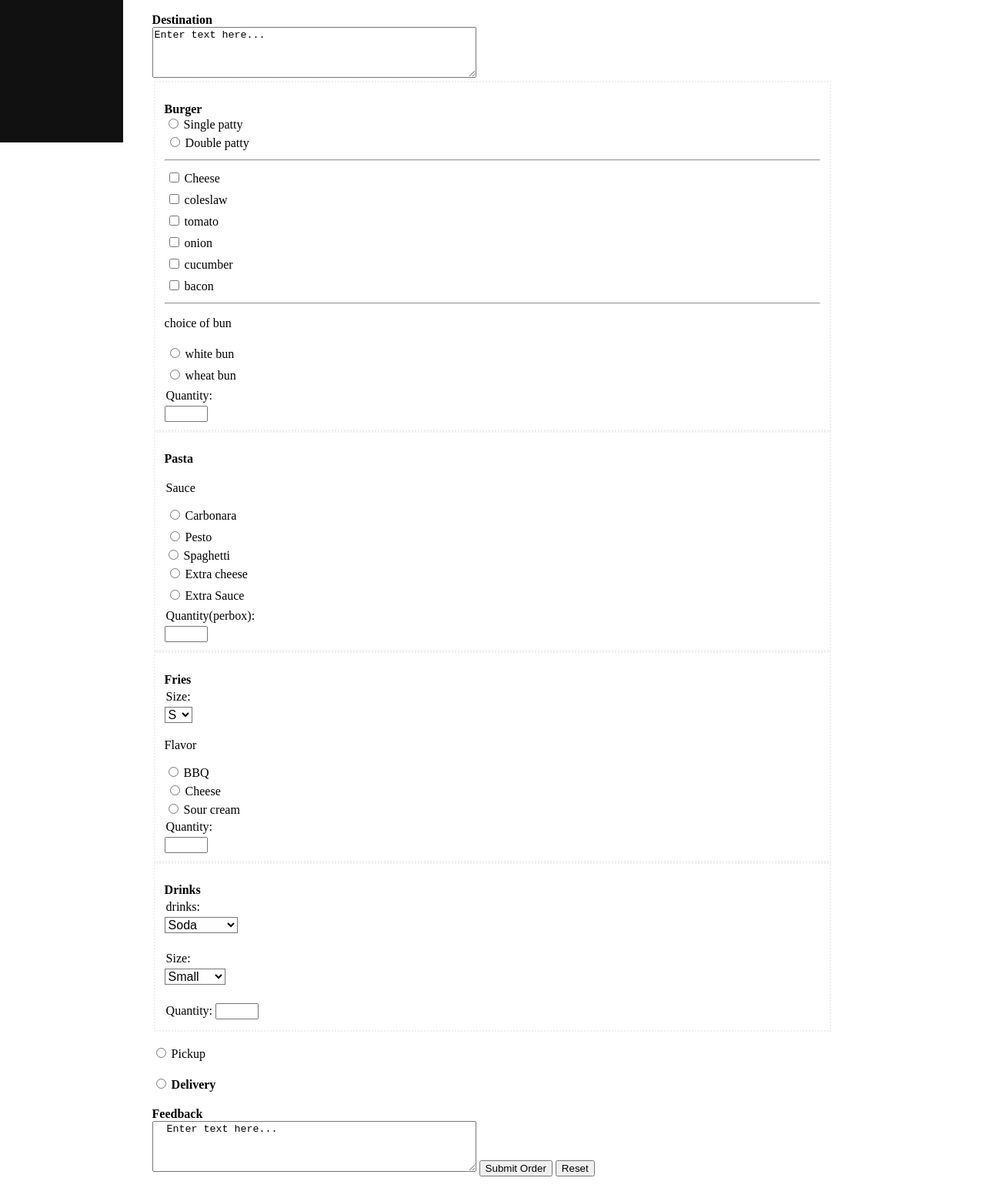
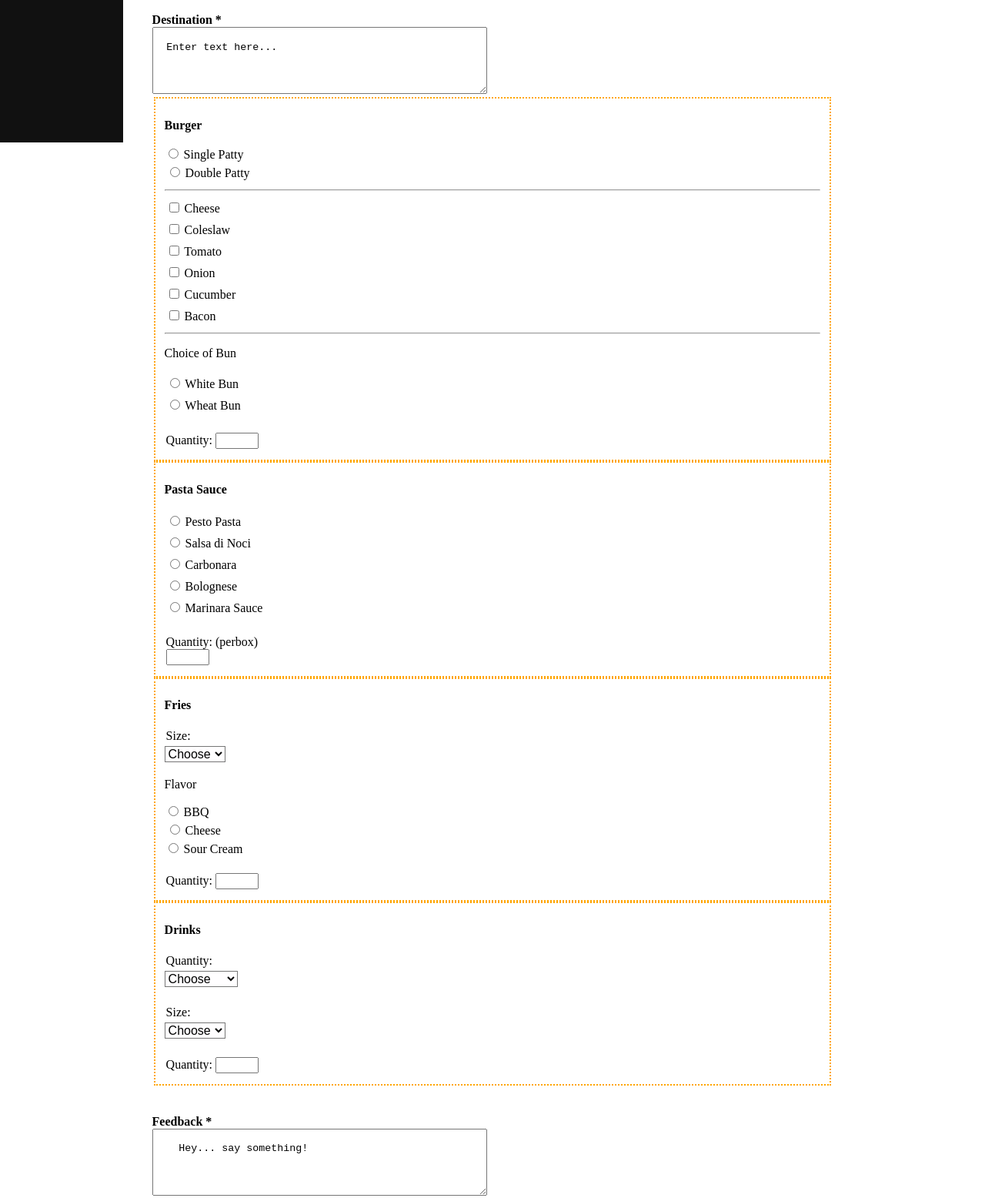
Before and after one commit to JakeBlack21/MarkyResume.github.io, a plain HTML site: page Cadelina_pizzaOrderForm_CSAD.html in a window 1280 px wide. Shown: the part 631-2187 px from the top of the page at 77% size. Drawn offline with Linux system fonts and the light colour scheme.

Commit message:
Update Cadelina_pizzaOrderForm_CSAD.html

```diff
--- a/Cadelina_pizzaOrderForm_CSAD.html
+++ b/Cadelina_pizzaOrderForm_CSAD.html
@@ -21,6 +21,8 @@
 
       fieldset{
         border-style: dotted;
+        border-color: orange;
+
       }
 
       input[type="text"],
@@ -144,10 +146,13 @@
       margin: auto;
   }
 
-   body {
-    background-color: white
+  body {
+    background-color: white;
   }
 
+  button {
+  	background-color: orange;
+  }
 
     </style>
 </head>
@@ -243,20 +248,22 @@
             Female
     </label>
   <label for="id-delivery">
-    Destination
+    Destination *
   </label>
- <textarea rows="4" cols="50" name="comment" form="usrform">
+ <textarea rows="4" cols="50" name="comment" form="usrform" style="width:45%;height:50px;padding:2%;font:0.75em/1em ;">
 Enter text here...</textarea>
+
   <fieldset>
     <h2>
     Burger
     </h2>
+    <br>
       <input id="id-burger1"
            name="burger"
            type="radio"
            value="Thin">
 
-            Single patty
+            Single Patty
 
     </label>
     <label>
@@ -265,7 +272,7 @@ Enter text here...</textarea>
            type="radio"
            value="Classic">
 
-            Double patty
+            Double Patty
 
     </label>
     <hr>
@@ -280,21 +287,21 @@ Enter text here...</textarea>
       <input name="topping"
            type="checkbox"
            value="Cheese">
-            coleslaw
+            Coleslaw
     </label>
 
     <label>
       <input name="topping"
            type="checkbox"
            value="Cheese">
-            tomato
+            Tomato
     </label>
 
     <label>
       <input name="topping"
            type="checkbox"
            value="Cheese">
-            onion
+            Onion
     </label>
 
 
@@ -302,26 +309,26 @@ Enter text here...</textarea>
       <input name="topping"
            type="checkbox"
            value="Cheese">
-            cucumber
+            Cucumber
     </label>
 
     <label>
       <input name="topping"
            type="checkbox"
            value="Cheese">
-            bacon
+            Bacon
     </label>
 
 
     <hr>
-    <p>choice of bun</p>
+    <p>Choice of Bun</p>
     <label>
      <input id="id-buns1"
            name="buns"
            type="radio"
            value="Thin">
 
-         white bun
+         White Bun
 
     </label>
 
@@ -331,26 +338,27 @@ Enter text here...</textarea>
            type="radio"
            value="Classic">
 
-         wheat bun
+         Wheat Bun
 
     </label>
+	<br>
+    <label for="quantity">Quantity:
+  		<input type="number" id="quantity" name="quantity" min="1" max="15">
+   	</fieldset>
+ 	</label>
 
-    <label for="quantity">Quantity:</label>
-  <input type="number" id="quantity" name="quantity" min="1" max="15">
-   </fieldset>
-
-  <fieldset>
+  	<fieldset>
     <h2>
-      Pasta
+      Pasta Sauce
     </h2>
+    <br>
     <label>
-    <p>Sauce</p>
       <input id="id-pasta1"
            name="pasta"
            type="radio"
            value="Thin">
 
-            Carbonara
+            Pesto Pasta
 
     </label>
     <label>
@@ -359,16 +367,16 @@ Enter text here...</textarea>
            type="radio"
            value="Classic">
 
-            Pesto
+            Salsa di Noci
 
     </label>
-
+    <label>
     <input id="id-pasta1"
            name="pasta"
            type="radio"
            value="Thin">
 
-            Spaghetti
+      		Carbonara
 
     </label>
     <label>
@@ -377,7 +385,7 @@ Enter text here...</textarea>
            type="radio"
            value="Classic">
 
-            Extra cheese
+            Bolognese
 
     </label>
      <label>
@@ -386,24 +394,26 @@ Enter text here...</textarea>
            type="radio"
            value="Classic">
 
-            Extra Sauce
+            Marinara Sauce
 
     </label>
-
-    <label for="quantity">Quantity(perbox):</label>
-  <input type="number" id="quantity" name="quantity" min="1" max="10">
-
-  </fieldset>
+    <br>
+    <label for="quantity">Quantity: (perbox)
+ 	 <input type="number" id="quantity" name="quantity" min="1" max="10">
+  	</label>
+  	</fieldset>
 
 	<fieldset>
 	<h2>
     Fries
     </h2>
+    <br>
     <label for="Fries">Size:</label>
   <select name="fries" id="Size">
-    <option value="Small">S</option>
-    <option value="Medium">M</option>
-    <option value="Large">L</option>
+  	<option value="empty">Choose</option>
+    <option value="Small">Small</option>
+    <option value="Medium">Medium</option>
+    <option value="Large">Large</option>
   </select>
   <p>Flavor</p>
   <input id="id-fries1"
@@ -429,26 +439,29 @@ Enter text here...</textarea>
            type="radio"
            value="Thin">
 
-            Sour cream
+            Sour Cream
 
     </label>
-    <label for="quantity">Quantity:</label>
-  <input type="number" id="quantity" name="quantity" min="1" max="10">
-
+    <br><br>
+    <label for="quantity">Quantity:
+  		<input type="number" id="quantity" name="quantity" min="1" max="10">
+   	</label>
 
   </fieldset>
 
   <fieldset>
   <h2>Drinks</h2>
-  <label for="Drinks">drinks:</label>
+  <br>
+  <label for="Drinks">Quantity:</label>
   <select name="drinks" id="Size">
-    <option value="Soda">Soda</option>
+  	<option value="empty">Choose</option>
     <option value="Milk">Sprite</option>
     <option value="Water">Coca-cola</option>
     <option value="Juice">Pepsi</option>
   </select>
   <label for="Drinks">Size:</label>
   <select name="drinks" id="Size">
+  	<option value="empty">Choose</option>
     <option value="S">Small</option>
     <option value="M">Medium</option>
     <option value="L">Large</option>
@@ -459,6 +472,13 @@ Enter text here...</textarea>
   </label>
   </fieldset>
   <br>
+   	<label for="id-delivery">
+   		Feedback *
+  	</label>
+    <textarea rows="4" cols="50" name="comment" form="usrform" style="width:45%;height:50px;padding:2%;font:0.75em/1em ;">
+  Hey... say something!</textarea>
+
+  <label>
     <input id="id-drinks1"
            name="drinks"
            type="radio"
@@ -466,8 +486,6 @@ Enter text here...</textarea>
 
             Pickup
 
-    </label>
-    <label>
       <input id="id-drinks2"
            name="drinks"
            type="radio"
@@ -477,18 +495,15 @@ Enter text here...</textarea>
 
     </label>
 
-    <label for="id-delivery">
-   Feedback
-  </label>
-    <textarea rows="4" cols="50" name="comment" form="usrform">
-  Enter text here...</textarea>
 
+  <label>
+  <input
+  		type="submit"
+       	value="Submit Order"
+       	onclick="submitOrder(event)">
+  <button type="reset" value="Reset">Reset</button>
 
-  </fieldset>
-  <input type="submit"
-       value="Submit Order"
-       onclick="submitOrder(event)">
-<button type="reset" value="Reset">Reset</button>
+  <br><br><br>
 </form>
 </div>
 
```
